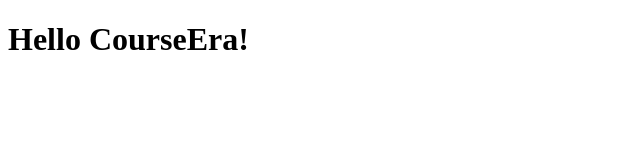
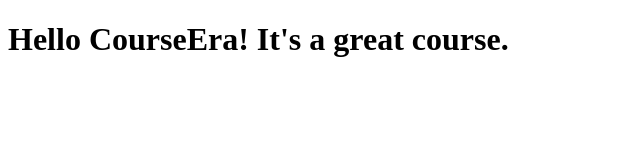
Before and after one commit to Areeba-Malik/courseera-test, a plain HTML site: page site/index.html in a window 1280 px wide. Shown: the whole page, without its empty margins (0-640 px from the left). Drawn offline with Linux system fonts and the light colour scheme.

Commit message:
Small addition to our content!!!!

```diff
--- a/site/index.html
+++ b/site/index.html
@@ -4,6 +4,6 @@
 	<title>Hello Courseera!</title>
 </head>
 <body>
-<h1>Hello CourseEra!</h1>
+<h1>Hello CourseEra! It's a great course.</h1>
 </body>
 </html>
```
